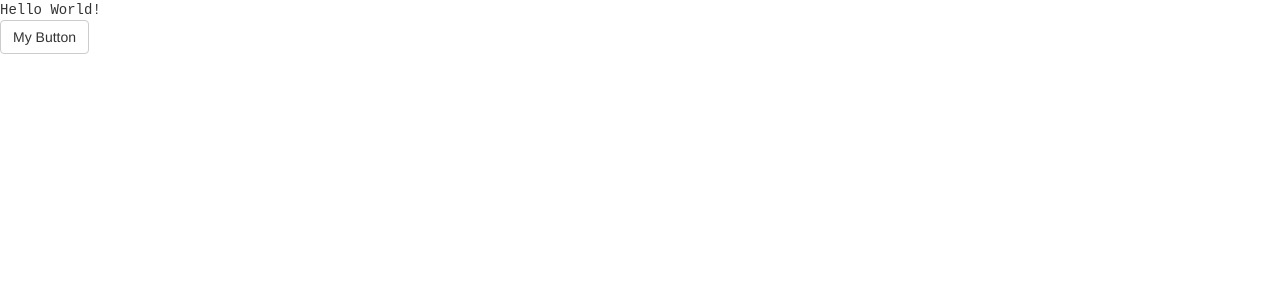
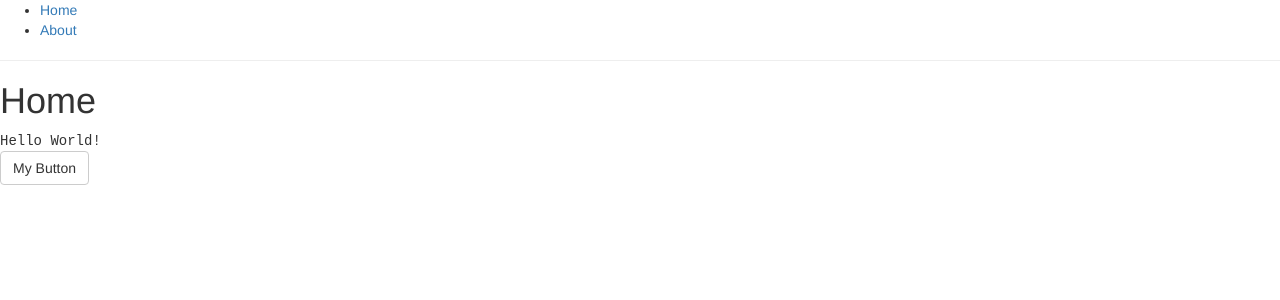
Before and after one commit to geoffreyhale/react-webpack-babel, a React app: page / in a window 1280 px wide. Shown: the top 300 px of the page. Built offline with nearby package versions, Linux system fonts and the light colour scheme.

Commit message:
add react-router-dom

```diff
--- a/package.json
+++ b/package.json
@@ -39,6 +39,7 @@
   "dependencies": {
     "react": "^16.5.0",
     "react-bootstrap": "^0.32.4",
-    "react-dom": "^16.5.0"
+    "react-dom": "^16.5.0",
+    "react-router-dom": "^4.3.1"
   }
 }
--- /dev/null
+++ b/src/components/About/index.jsx
@@ -0,0 +1,11 @@
+import React from 'react';
+
+const About = () => {
+    return (
+        <div>
+            <h1>About</h1>
+        </div>
+    );
+};
+
+export default About;
--- /dev/null
+++ b/src/components/Home/index.jsx
@@ -0,0 +1,16 @@
+import React from 'react';
+
+import HelloWorld from '../shared/HelloWorld';
+import MyButton from '../shared/MyButton';
+
+const Home = () => {
+    return (
+        <div>
+            <h1>Home</h1>
+            <HelloWorld />
+            <MyButton />
+        </div>
+    );
+};
+
+export default Home;
--- a/src/components/Index.jsx
+++ b/src/components/Index.jsx
@@ -1,15 +1,3 @@
-import React from 'react';
+import Router from './Router';
 
-import HelloWorld from './HelloWorld';
-import MyButton from './MyButton';
-
-const Index = () => {
-    return (
-        <div>
-            <HelloWorld />
-            <MyButton />
-        </div>
-    );
-};
-
-export default Index;
+export default Router;
--- /dev/null
+++ b/src/components/Router.jsx
@@ -0,0 +1,26 @@
+import React from 'react';
+import { BrowserRouter, Link, Route } from 'react-router-dom';
+
+import Home from './Home/index';
+import About from './About/index';
+
+const Router = () => (
+    <BrowserRouter>
+        <div>
+            <ul>
+                <li>
+                    <Link to="/">Home</Link>
+                </li>
+                <li>
+                    <Link to="/about">About</Link>
+                </li>
+            </ul>
+
+            <hr />
+
+            <Route exact path="/" component={Home} />
+            <Route path="/about" component={About} />
+        </div>
+    </BrowserRouter>
+);
+export default Router;
```
Also changed, not shown: src/components/shared/HelloWorld/index.jsx (renamed from src/components/HelloWorld/index.jsx), src/components/shared/HelloWorld/style.css (renamed from src/components/HelloWorld/style.css), src/components/shared/MyButton/index.jsx (renamed from src/components/MyButton/index.jsx), 2 other files (tests, documents, lock files or other folders).
